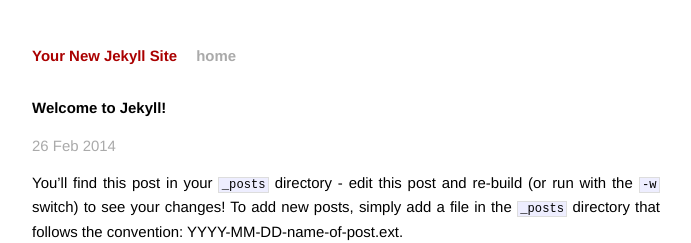
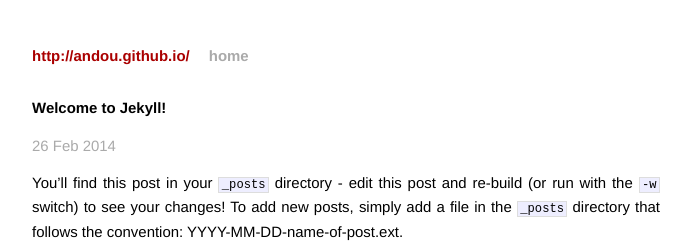
Before and after one commit to andou/andou.github.io, a Jekyll site: the page built from _posts/2014-02-26-welcome-to-jekyll.markdown, in a window 1280 px wide. Shown: the top 243 px of the page, without its empty margins (294-985 px from the left). Built offline with Jekyll 4.4.1, drawn with Linux system fonts in a browser that asks for light colours; Markdown is read by kramdown in place of the engine named in the settings.

Commit message:
Site name

```diff
--- a/_config.yml
+++ b/_config.yml
@@ -1,3 +1,3 @@
-name: Your New Jekyll Site
+name: http://andou.github.io/
 markdown: redcarpet
 pygments: true
```
